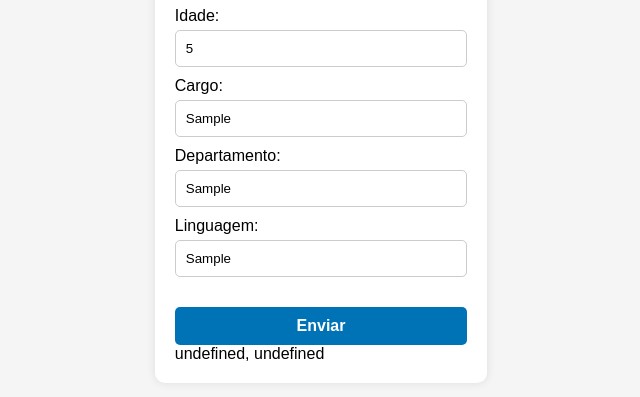
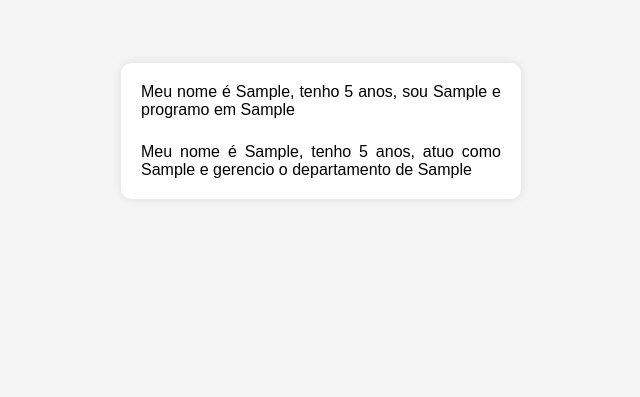
Before and after one commit to allanfarias1988/activity-exception-javascript, a plain HTML site: page index.html in a window 1280 px wide. Both pictures are taken after typing "Sample", "5", "Sample", "Sample", "Sample" into the empty fields and a click on the button "Enviar". Shown: the part 269-666 px from the top of the page, without its empty margins (319-959 px from the left). Drawn offline with Linux system fonts and the light colour scheme.

Commit message:
bugfix element html hello apresentation

```diff
--- a/class/Desenvolvedor.js
+++ b/class/Desenvolvedor.js
@@ -7,8 +7,6 @@ export default class Desenvolvedor extends ModeloFuncionario {
   }
 
   programar() {
-    console.log(
-      `Meu nome é ${this.nome}, tenho ${this.idade} anos, sou ${this.cargo} e programo em ${this.linguagem}`
-    );
+    return `Meu nome é ${this.nome}, tenho ${this.idade} anos, sou ${this.cargo} e programo em ${this.linguagem}`;
   }
 }
--- a/class/Gerente.js
+++ b/class/Gerente.js
@@ -7,8 +7,6 @@ export default class Gerente extends ModeloFuncionario {
   }
 
   gerenciar() {
-    console.log(
-      `Meu nome é ${this.nome}, tenho ${this.idade} anos, atuo como ${this.cargo} e gerencio o departamento de ${this.departamento}`
-    );
+    return `Meu nome é ${this.nome}, tenho ${this.idade} anos, atuo como ${this.cargo} e gerencio o departamento de ${this.departamento}`;
   }
 }
--- a/class/ModeloFuncionarios.js
+++ b/class/ModeloFuncionarios.js
@@ -5,10 +5,10 @@ export default class ModeloFuncionario {
     this.cargo = cargo;
   }
   seApresentar() {
-    console.log(`Meu nome é: ${this.nome}, tenho ${this.idade}.`);
+    return `Meu nome é: ${this.nome}, tenho ${this.idade}.`;
   }
 
   trabalhar() {
-    console.log(`Trabalho no cargo de ${this.cargo} `);
+    return `Trabalho no cargo de ${this.cargo} `;
   }
 }
--- a/script.js
+++ b/script.js
@@ -30,12 +30,15 @@ buttonSubmit.addEventListener("click", (event) => {
       exibirErro();
     }
 
-    desenvolvedor.programar();
-    gerente.gerenciar();
+    console.log(desenvolvedor.programar());
+    console.log(gerente.gerenciar());
 
-    const p = document.createElement("p");
-    p.innerText = `${desenvolvedor.programar()}, ${gerente.gerenciar()}`;
-    container.appendChild(p);
+    container.innerHTML = `
+      <div class="hello">
+        <p>${desenvolvedor.programar()}</p>
+        <p>${gerente.gerenciar()}</p>
+      </div>
+   `;
   } catch (e) {
     console.error("Error:", e.message);
   }
--- a/style.css
+++ b/style.css
@@ -19,6 +19,13 @@
     border-radius: 10px;
     padding: 20px;
     box-shadow: 0 0 10px rgba(0, 0, 0, 0.1);
+  }
+
+  .hello {
+    display: flex;
+    flex-direction: column;
+    text-align: justify;
+    gap: 24px;
   }
 
   h1 {
```
